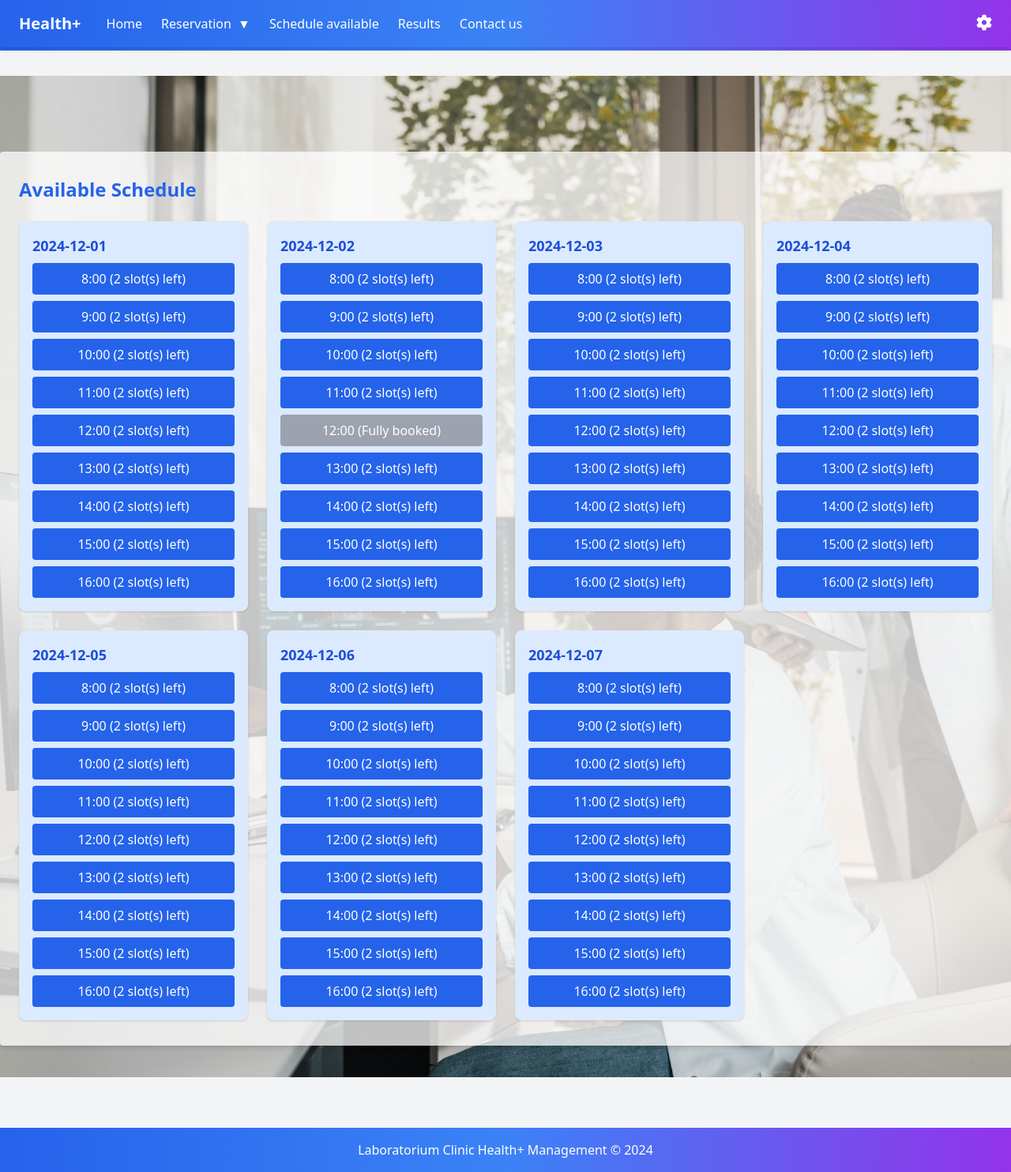
After one commit to Nafhan05/Tubes_uts_pemrograman, a Flask app: page /schedule in a window 1280 px wide. The commit adds this page. Shown: the whole page at 79% size. Run offline with Flask 3, Linux system fonts and the light colour scheme; a user stored in the database is signed in.

Commit message:
feat: see available schedule

```diff
--- a/app/models.py
+++ b/app/models.py
@@ -13,7 +13,6 @@ class User(db.Model, UserMixin):
     def __repr__(self):
         return f"User('{self.username}')"
 
-
 class Reservation(db.Model):
     id = db.Column(db.Integer, primary_key=True)
     patient_id = db.Column(db.Integer, db.ForeignKey('user.id'), nullable=False)  # Pastikan 'user.id'
--- a/app/routes.py
+++ b/app/routes.py
@@ -1,9 +1,10 @@
-from flask import Blueprint, render_template, url_for, flash, redirect, request, jsonify
+from flask import Blueprint, render_template, url_for, flash, redirect, request
 from app import db
 from app.models import User, Reservation
 from app.forms import RegistrationForm, LoginForm, ChangePasswordForm, PersonalDataForm, ReservationForm
 from flask_login import login_user, logout_user, login_required, current_user
 from datetime import datetime, timedelta
+from collections import defaultdict
 
 # Membuat Blueprint
 routes = Blueprint('routes', __name__)
@@ -64,77 +65,90 @@ def login():
 @routes.route('/create_reservation', methods=['GET', 'POST'])
 @login_required
 def reservation_create():
-    # Mendapatkan waktu sekarang
     now = datetime.now()
+    clinic_open_hour = 8
+    clinic_close_hour = 17
     current_hour = now.hour
 
-    # Jam buka dan tutup klinik
-    clinic_open_hour = 8
-    clinic_close_hour = 17
+    # Fetch available dates (next 7 days)
 
-    # Filter waktu dan tanggal berdasarkan jam sekarang
-    available_dates = []
-    available_times = []
-    if current_hour < clinic_close_hour:
-        # Jika saat ini sebelum jam tutup
-        for i in range(7):  # Menampilkan 7 hari mulai dari hari ini
-            available_dates.append((now + timedelta(days=i)).strftime('%Y-%m-%d'))
-        for hour in range(current_hour + 1, clinic_close_hour):
-            available_times.append(f"{hour}:00")
-    else:
-        # Jika sudah lewat jam tutup, mulai dari hari berikutnya
-        for i in range(1, 8):  # Menampilkan 7 hari mulai dari besok
-            available_dates.append((now + timedelta(days=i)).strftime('%Y-%m-%d'))
-        for hour in range(clinic_open_hour, clinic_close_hour):
-            available_times.append(f"{hour}:00")
 
-    # Menyiapkan form untuk reservasi
+    # Get selected date from the form or URL query
+    selected_date = request.args.get('date', None)
+
+    # selected_date = selected_date if selected_date else now.strftime('%Y-%m-%d')
+
+    # Determine available times based on selected date
+    if selected_date == now.strftime('%Y-%m-%d'):  # Today
+        if current_hour < clinic_close_hour:
+            available_dates = [(now + timedelta(days=i)).strftime('%Y-%m-%d') for i in range(7)]
+            available_times = [
+                f"{hour}:00" for hour in range(current_hour + 1, clinic_close_hour) if hour >= clinic_open_hour
+            ]
+        else:
+            available_dates = [(now + timedelta(days=i)).strftime('%Y-%m-%d') for i in range(1,8)]
+            # Jika sudah melewati jam tutup, tampilkan waktu untuk besok
+            available_times = [f"{hour}:00" for hour in range(clinic_open_hour, clinic_close_hour)]
+    else:  # Future dates
+        available_dates = [(now + timedelta(days=i)).strftime('%Y-%m-%d') for i in range(1,8)]
+        available_times = [f"{hour}:00" for hour in range(clinic_open_hour, clinic_close_hour)]
+
+    # Populate the form and handle POST
     form = ReservationForm()
     form.reservationDate.choices = [(date, date) for date in available_dates]
     form.reservationTime.choices = [(time, time) for time in available_times]
 
-    # Cek apakah pengguna sudah memiliki reservasi
+    # Fetch existing reservation if available
     existing_reservation = Reservation.query.filter_by(patient_id=current_user.id).first()
+    selected_time = request.args.get('time', None)
 
-    # Menangani form submit
-    if form.validate_on_submit():
+    if request.method == 'POST' and form.validate_on_submit():
         reservation_date = form.reservationDate.data
         reservation_time = form.reservationTime.data
 
         # Menyaring jenis tes yang dipilih
         selected_tests = []
-        if request.form.get('tests1'):
+        if form.tests1.data:
             selected_tests.append('Blood Pressure Check')
-        if request.form.get('tests2'):
+        if form.tests2.data:
             selected_tests.append('Cholesterol Check')
-        if request.form.get('tests3'):
+        if form.tests3.data:
             selected_tests.append('Blood Sugar Test')
-        if request.form.get('tests4'):
+        if form.tests4.data:
             selected_tests.append('X-ray')
-        if request.form.get('tests5'):
+        if form.tests5.data:
             selected_tests.append('Urine Test')
 
-        if existing_reservation:
-            # Jika sudah ada reservasi, update reservasi
-            existing_reservation.reservation_date = reservation_date
-            existing_reservation.reservation_time = reservation_time
-            existing_reservation.tests = ','.join(selected_tests)
-            db.session.commit()
-            flash('Your reservation has been updated successfully!', 'success')
+        # Validasi: pastikan semua kolom terisi
+        if (not selected_tests ) and (not selected_date) and (not selected_time):
+            flash("All columns and ticks must be filled in.", "danger")  # Flash error message
         else:
-            # Jika tidak ada reservasi, buat reservasi baru
-            new_reservation = Reservation(
-                patient_id=current_user.id,
-                reservation_date=reservation_date,
-                reservation_time=reservation_time,
-                tests=','.join(selected_tests)
-            )
-            db.session.add(new_reservation)
-            db.session.commit()
-            flash('Your reservation has been created successfully!', 'success')
+            existing_reservation = Reservation.query.filter_by(patient_id=current_user.id).first()
+            if existing_reservation:
+                # Jika sudah ada reservasi, update reservasi
+                existing_reservation.reservation_date = reservation_date
+                existing_reservation.reservation_time = reservation_time
+                existing_reservation.tests = ','.join(selected_tests)
+                db.session.commit()
+                flash('Your reservation has been updated successfully!', 'success')
 
-        # Redirect ke halaman home setelah reservasi berhasil dibuat atau diupdate
-        return redirect(url_for('routes.home'))
+            else:
+                # Jika tidak ada reservasi, buat reservasi baru
+                new_reservation = Reservation(
+                    patient_id=current_user.id,
+                    reservation_date=reservation_date,
+                    reservation_time=reservation_time,
+                    tests=','.join(selected_tests)
+                )
+                db.session.add(new_reservation)
+                db.session.commit()
+                flash('Your reservation has been created successfully!', 'success')
+
+                # Redirect ke halaman home setelah reservasi berhasil dibuat atau diupdate
+                return redirect(url_for('routes.home'))
+    else:
+        print(f"Available times for {selected_date}: {available_times}")
+        print(f"Form validation failed: {form.errors}")
 
     # Render template dengan data yang diperlukan
     return render_template(
@@ -144,7 +158,6 @@ def reservation_create():
         available_times=available_times,
         existing_reservation=existing_reservation
     )
-
 
 @routes.route('/reservation/change', methods=['GET', 'POST'])
 @login_required
@@ -172,11 +185,64 @@ def reservation_cancel():
     return redirect(url_for('routes.home'))
 
 
+
 @routes.route('/schedule', methods=['GET'])
 @login_required
-def schedule():
-    # Logic for displaying the schedule and available personnel
-    return render_template('schedule.html', title='Jadwal pelayanan')
+def available_schedule():
+    now = datetime.now()
+    clinic_open_hour = 8
+    clinic_close_hour = 17
+    current_hour = now.hour
+
+    selected_date = request.args.get('date', None)
+    selected_time = request.args.get('time', None)
+    # selected_date = selected_date if selected_date else now.strftime('%Y-%m-%d')
+
+    # Determine available times based on selected date
+    if selected_date == now.strftime('%Y-%m-%d'):  # Today
+        if current_hour < clinic_close_hour:
+            available_dates = [(now + timedelta(days=i)).strftime('%Y-%m-%d') for i in range(7)]
+            available_times = [
+                f"{hour}:00" for hour in range(current_hour + 1, clinic_close_hour) if hour >= clinic_open_hour
+            ]
+        else:
+            available_dates = [(now + timedelta(days=i)).strftime('%Y-%m-%d') for i in range(1,8)]
+            # Jika sudah melewati jam tutup, tampilkan waktu untuk besok
+            available_times = [f"{hour}:00" for hour in range(clinic_open_hour, clinic_close_hour)]
+    else:  # Future dates
+        available_dates = [(now + timedelta(days=i)).strftime('%Y-%m-%d') for i in range(1,8)]
+        available_times = [f"{hour}:00" for hour in range(clinic_open_hour, clinic_close_hour)]
+
+
+    # Menentukan waktu yang tersedia berdasarkan tanggal yang dipilih
+
+
+    # Hanya menampilkan waktu yang valid
+    schedule = {}
+    for date in available_dates:
+        # Ambil semua reservasi untuk tanggal tersebut
+        reserved_slots = Reservation.query.filter_by(reservation_date=date).all()
+        # Tentukan slot yang sudah terisi
+        reserved_times = [reservation.reservation_time for reservation in reserved_slots]
+
+        available_times = {}
+        for hour in range(clinic_open_hour, clinic_close_hour):
+            time = f"{hour}:00"
+            # Hitung jumlah slot yang terisi untuk setiap jam
+            slots_taken = reserved_times.count(time)
+            if slots_taken < 2:  # Asumsi 2 slot tersedia per jam
+                available_times[time] = 2 - slots_taken  # Slot yang tersedia
+            else:
+                available_times[time] = 0  # Fully booked
+
+        schedule[date] = available_times
+
+    return render_template(
+        'schedule.html',
+        schedule=schedule,
+        selected_date=selected_date,
+        selected_time=selected_time
+    )
 
 
 @routes.route('/result', methods=['GET'])
--- a/static/css/output.css
+++ b/static/css/output.css
@@ -745,6 +745,10 @@ video {
   transform: translate(var(--tw-translate-x), var(--tw-translate-y)) rotate(var(--tw-rotate)) skewX(var(--tw-skew-x)) skewY(var(--tw-skew-y)) scaleX(var(--tw-scale-x)) scaleY(var(--tw-scale-y));
 }
 
+.cursor-not-allowed {
+  cursor: not-allowed;
+}
+
 .cursor-pointer {
   cursor: pointer;
 }
@@ -773,6 +777,10 @@ video {
   gap: 1rem;
 }
 
+.gap-6 {
+  gap: 1.5rem;
+}
+
 .space-x-6 > :not([hidden]) ~ :not([hidden]) {
   --tw-space-x-reverse: 0;
   margin-right: calc(1.5rem * var(--tw-space-x-reverse));
@@ -791,6 +799,10 @@ video {
 
 .rounded {
   border-radius: 0.25rem;
+}
+
+.rounded-lg {
+  border-radius: 0.5rem;
 }
 
 .rounded-md {
@@ -821,6 +833,11 @@ video {
   background-color: rgb(243 244 246 / var(--tw-bg-opacity, 1));
 }
 
+.bg-gray-400 {
+  --tw-bg-opacity: 1;
+  background-color: rgb(156 163 175 / var(--tw-bg-opacity, 1));
+}
+
 .bg-green-100 {
   --tw-bg-opacity: 1;
   background-color: rgb(220 252 231 / var(--tw-bg-opacity, 1));
@@ -844,11 +861,6 @@ video {
 .bg-white {
   --tw-bg-opacity: 1;
   background-color: rgb(255 255 255 / var(--tw-bg-opacity, 1));
-}
-
-.bg-yellow-600 {
-  --tw-bg-opacity: 1;
-  background-color: rgb(202 138 4 / var(--tw-bg-opacity, 1));
 }
 
 .bg-opacity-75 {
@@ -950,6 +962,11 @@ video {
   line-height: 2.5rem;
 }
 
+.text-lg {
+  font-size: 1.125rem;
+  line-height: 1.75rem;
+}
+
 .text-sm {
   font-size: 0.875rem;
   line-height: 1.25rem;
@@ -976,6 +993,11 @@ video {
 .text-blue-600 {
   --tw-text-opacity: 1;
   color: rgb(37 99 235 / var(--tw-text-opacity, 1));
+}
+
+.text-blue-700 {
+  --tw-text-opacity: 1;
+  color: rgb(29 78 216 / var(--tw-text-opacity, 1));
 }
 
 .text-gray-600 {
@@ -1131,16 +1153,6 @@ select#reservationTime {
   background-color: rgb(220 38 38 / var(--tw-bg-opacity, 1));
 }
 
-.hover\:bg-red-700:hover {
-  --tw-bg-opacity: 1;
-  background-color: rgb(185 28 28 / var(--tw-bg-opacity, 1));
-}
-
-.hover\:bg-yellow-700:hover {
-  --tw-bg-opacity: 1;
-  background-color: rgb(161 98 7 / var(--tw-bg-opacity, 1));
-}
-
 .hover\:text-blue-700:hover {
   --tw-text-opacity: 1;
   color: rgb(29 78 216 / var(--tw-text-opacity, 1));
@@ -1200,6 +1212,12 @@ select#reservationTime {
   }
 }
 
+@media (min-width: 768px) {
+  .md\:grid-cols-3 {
+    grid-template-columns: repeat(3, minmax(0, 1fr));
+  }
+}
+
 @media (min-width: 1024px) {
   .lg\:mb-0 {
     margin-bottom: 0px;
@@ -1213,6 +1231,10 @@ select#reservationTime {
     width: 66.666667%;
   }
 
+  .lg\:grid-cols-4 {
+    grid-template-columns: repeat(4, minmax(0, 1fr));
+  }
+
   .lg\:pr-8 {
     padding-right: 2rem;
   }
--- a/static/js/main.js
+++ b/static/js/main.js
@@ -194,6 +194,8 @@ document.addEventListener('DOMContentLoaded', function () {
     }
 
 
+    this.form.submit(); // Submit form untuk memperbarui waktu secara otomatis
+
     const checkbox = document.getElementById('change-credentials-checkbox');
     const changeCredentialsForm = document.getElementById('change-credentials-form');
     const personalDataForm = document.getElementById('personal-data-form');
--- a/templates/index.html
+++ b/templates/index.html
@@ -20,7 +20,7 @@
                   <a href="{{ url_for('routes.reservation_cancel') }}" class="block px-4 py-2 hover:bg-blue-100 text-red-500">Cancel Appointment</a>
               </div>
             </div>
-            <a href="{{ url_for('routes.schedule') }}" class="hover:underline">Schedule available</a>
+            <a href="{{ url_for('routes.available_schedule') }}" class="hover:underline">Schedule available</a>
             <a href="{{ url_for('routes.result') }}" class="hover:underline">Results</a>
             <a href="#" class="hover:underline">Contact us</a>
         </nav>
@@ -33,7 +33,7 @@
           <i id="settingsIcon" class="fa fa-cog text-xl cursor-pointer"></i>
         </button>
         <div id="settingsDropdown" class="absolute right-0 mt-2 w-48 bg-white text-blue-600 shadow-lg rounded hidden">
-          <a href="{{ url_for('routes.account') }}" class="block px-4 py-2 hover:bg-blue-100">Account and Personal Data</a>
+          <a href="{{ url_for('routes.account') }}" class="block px-4 py-2 hover:bg-blue-100">Personal Data</a>
           <a href="{{ url_for('routes.logout') }}" class="block px-4 py-2 hover:bg-blue-100 text-red-500">Logout</a>
         </div>
       </div>
--- /dev/null
+++ b/templates/schedule.html
@@ -0,0 +1,80 @@
+{% extends "base.html" %}
+
+{% block content %}
+<div class="min-h-screen bg-custom-background bg-cover bg-center">
+    <header class="bg-gradient-to-r from-blue-600 via-blue-500 to-purple-600 text-white shadow-md py-4 fixed w-full top-0 z-10">
+        <div class="container mx-auto flex justify-between items-center px-6 space-x-8">
+          <!-- Navigation Section -->
+          <div class="flex items-center space-x-8">
+            <a href="{{ url_for('routes.home') }}" class="font-bold text-xl whitespace-nowrap">Health+</a>
+            <nav class="flex space-x-6 items-center">
+                <a href="{{ url_for('routes.home') }}" class="hover:underline">Home</a>
+                <div class="relative">
+                  <a href="#" id="reservationButton" class="text-white hover:underline">
+                      Reservation <span id="reservationIcon" class="ml-1">▼</span>
+                  </a>
+                  <div id="reservationDropdown" class="absolute mt-2 w-48 bg-white text-blue-600 shadow-lg rounded hidden">
+                      <a href="{{ url_for('routes.reservation_create') }}" class="block px-4 py-2 hover:bg-blue-100">Make an Appointment</a>
+                      <a href="{{ url_for('routes.reservation_change') }}" class="block px-4 py-2 hover:bg-blue-100">Change Appointment</a>
+                      <a href="{{ url_for('routes.reservation_cancel') }}" class="block px-4 py-2 hover:bg-blue-100 text-red-500">Cancel Appointment</a>
+                  </div>
+                </div>
+                <a href="{{ url_for('routes.available_schedule') }}" class="hover:underline">Schedule available</a>
+                <a href="{{ url_for('routes.result') }}" class="hover:underline">Results</a>
+                <a href="#" class="hover:underline">Contact us</a>
+            </nav>
+          </div>
+
+
+          <!-- Setting Icon and Dropdown -->
+          <div class="relative">
+            <button id="settingsButton" class="focus:outline-none">
+              <i id="settingsIcon" class="fa fa-cog text-xl cursor-pointer"></i>
+            </button>
+            <div id="settingsDropdown" class="absolute right-0 mt-2 w-48 bg-white text-blue-600 shadow-lg rounded hidden">
+              <a href="{{ url_for('routes.account') }}" class="block px-4 py-2 hover:bg-blue-100">Personal Data</a>
+              <a href="{{ url_for('routes.logout') }}" class="block px-4 py-2 hover:bg-blue-100 text-red-500">Logout</a>
+            </div>
+          </div>
+        </div>
+    </header>
+
+    <main class="pt-24 py-10">
+        <div class="container mx-auto px-6 bg-white bg-opacity-75 p-8 rounded shadow-md">
+            <h2 class="text-2xl font-bold text-blue-600 mb-6">Available Schedule</h2>
+
+            <div class="grid grid-cols-1 sm:grid-cols-2 md:grid-cols-3 lg:grid-cols-4 gap-6">
+                {% for date, times in schedule.items() %}
+                <div class="border rounded-lg shadow p-4 bg-blue-100">
+                    <h3 class="font-bold text-lg text-blue-700">{{ date }}</h3>
+                    <ul class="mt-2">
+                        {% for time, slots in times.items() %}
+                        <li>
+                            {% if slots > 0 %}
+                            <a href="{{ url_for('routes.reservation_create', date=date, time=time) }}"
+                               class="block bg-blue-600 text-white text-center rounded px-4 py-2 mt-2 hover:bg-blue-700">
+                                {{ time }} ({{ slots }} slot(s) left)
+                            </a>
+                            {% else %}
+                            <span class="block bg-gray-400 text-white text-center rounded px-4 py-2 mt-2 cursor-not-allowed">
+                                {{ time }} (Fully booked)
+                            </span>
+                            {% endif %}
+                        </li>
+                        {% endfor %}
+                    </ul>
+                </div>
+                {% endfor %}
+            </div>
+        </div>
+    </main>
+</div>
+
+<script>
+    function toggleTimes(date) {
+        // Toggle visibility of available times for the selected date
+        const timesContainer = document.getElementById(`times-${date}`);
+        timesContainer.classList.toggle("hidden");
+    }
+</script>
+{% endblock %}
```
Also changed, not shown: app/forms.py (+14 -5 lines), templates/account_personal_data.html (+3 -45 lines), templates/personal_data copy.html (added, +117 -0 lines), templates/reservation_create.html (+60 -17 lines), database/app.db.
